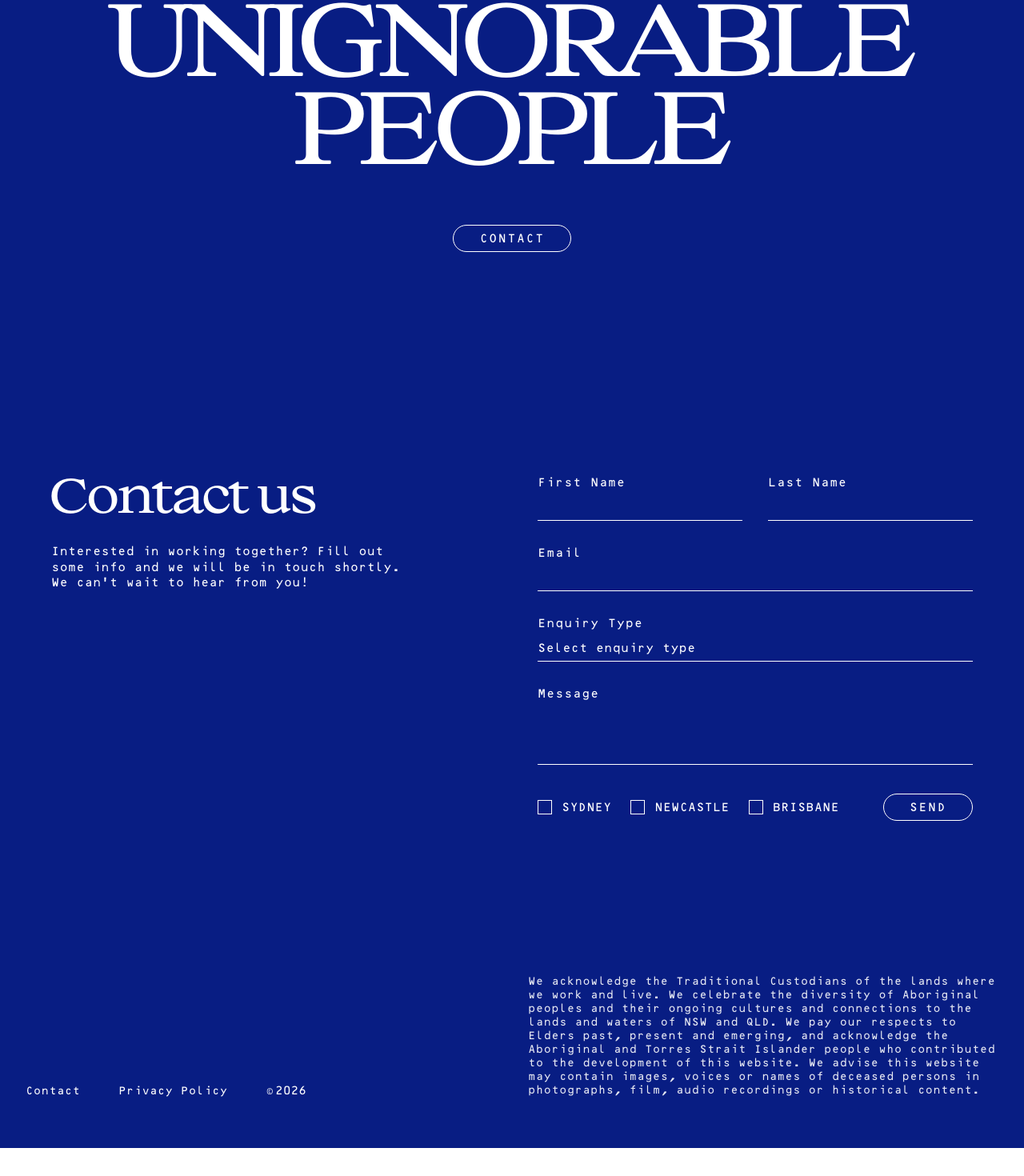
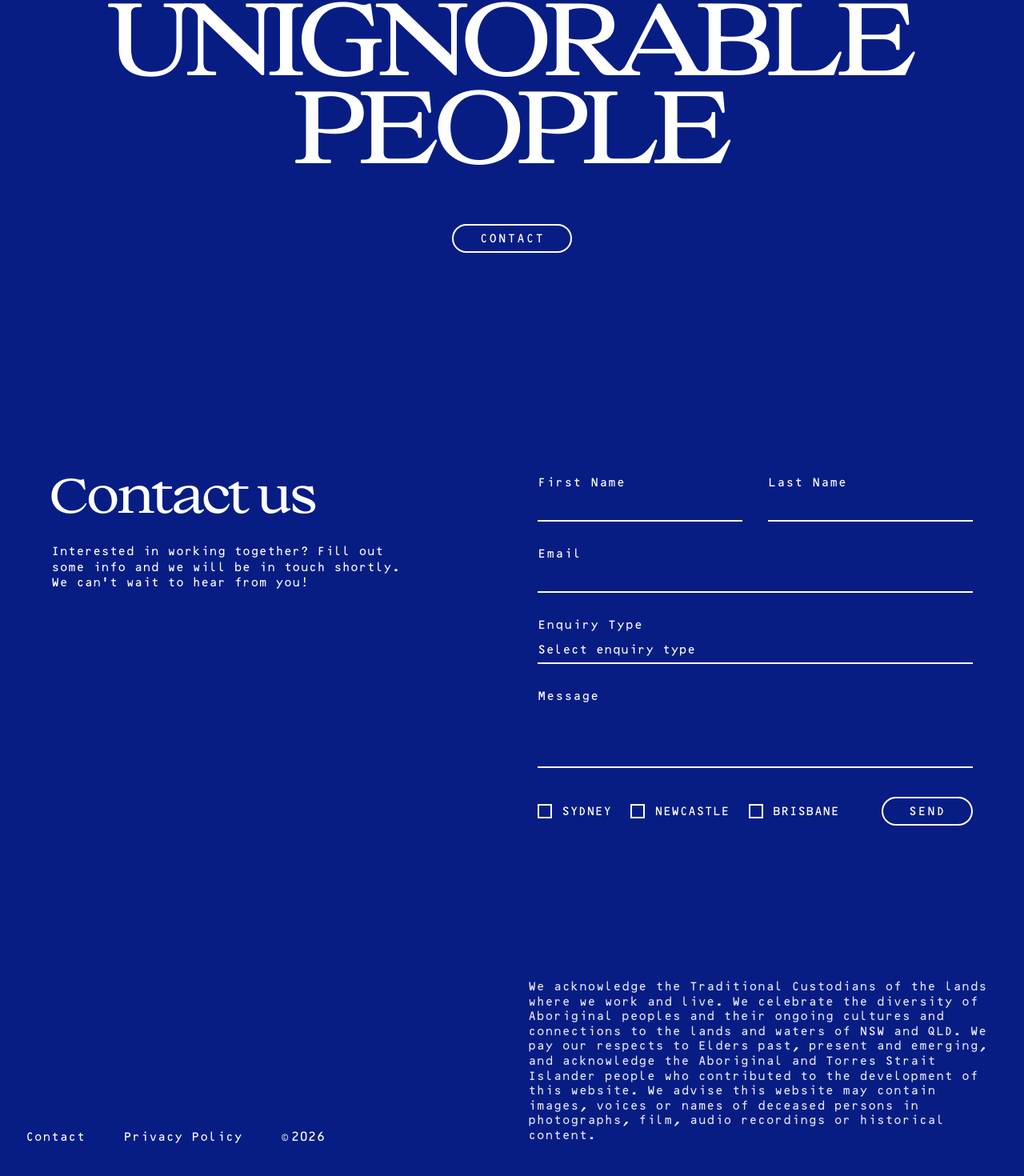
Before and after one commit to Enigma-Communication/enigma-holding-page, a React (Vite) app: page / in a window 1280 px wide. Shown: the part 477-1947 px from the top of the page at 80% size. Before the commit the page ends 1912 px from the top, so only its background shows below. Built offline with nearby package versions, Linux system fonts and the light colour scheme.

Commit message:
Update App.tsx

```diff
--- a/src/app/App.tsx
+++ b/src/app/App.tsx
@@ -51,11 +51,12 @@ const colorSchemes: ColorScheme[] = [
 
 const heroInfoMonoFont = "'OCR-B', 'OCR B', 'Courier Prime', monospace";
 const heroDisplayFont = "'Enigma-EnigmaLargeRoman', serif";
+const bodyCopyClass = 'text-[11px] md:text-xs';
 const heroHeadingWrapClass = 'w-full text-center mt-16 md:mt-32 lg:mt-36';
 const heroHeadingClass =
   'mx-auto max-w-[88vw] sm:max-w-[90vw] md:max-w-[94vw] text-[2.65rem] sm:text-[3.75rem] md:text-[5.9rem] lg:text-[6.9rem] xl:text-[8rem] 2xl:text-[9.4rem] tracking-tight leading-[0.86] mb-5 md:mb-6';
 const heroContactButtonClass =
-  'mt-10 sm:mt-6 md:mt-8 w-full sm:w-auto px-6 md:px-8 py-2 border rounded-full text-[11px] md:text-xs tracking-widest';
+  `mt-10 sm:mt-6 md:mt-8 w-full sm:w-auto px-6 md:px-8 py-2 border-2 rounded-full ${bodyCopyClass} tracking-widest`;
 
 function Footer({ textColor }: { textColor: string }) {
   return (
@@ -63,11 +64,10 @@ function Footer({ textColor }: { textColor: string }) {
       <div className="w-full max-w-7xl mx-auto px-4 md:px-8 grid gap-6 md:gap-10 md:grid-cols-2 md:items-end">
         {/* Left */}
         <div
-          className="order-2 md:order-1 flex items-baseline gap-6 md:gap-12 flex-wrap md:justify-start mt-2 md:mt-0"
+          className={`order-2 md:order-1 flex items-baseline gap-6 md:gap-12 flex-wrap md:justify-start mt-2 md:mt-0 ${bodyCopyClass}`}
           style={{
             color: textColor,
             fontFamily: "'OCR-B', 'OCR B', monospace",
-            fontSize: "clamp(11px, 0.72vw, 12px)",
             letterSpacing: "0.02em",
           }}
         >
@@ -81,11 +81,10 @@ function Footer({ textColor }: { textColor: string }) {
 
         {/* Right */}
         <div
-          className="order-1 md:order-2 max-w-[620px] md:max-w-none"
+          className={`order-1 md:order-2 max-w-[620px] md:max-w-none ${bodyCopyClass}`}
           style={{
             color: textColor,
             fontFamily: "'OCR-B', 'OCR B', monospace",
-            fontSize: "clamp(11px, 0.72vw, 12px)",
             lineHeight: 1.55,
             letterSpacing: "0.02em",
             opacity: 0.9,
@@ -228,7 +227,7 @@ export default function App() {
                     </span>
 
                     <div
-                      className="mt-3 text-xs text-center mx-auto max-w-[24rem]"
+                      className={`mt-3 ${bodyCopyClass} text-center mx-auto max-w-[24rem]`}
                     style={{ color: scheme.text, fontFamily: "'OCR-B', 'OCR B', monospace" }}
                     >
                       We'll be right back.
@@ -604,7 +603,7 @@ export default function App() {
                 initial={{ opacity: 0 }}
                 animate={{ opacity: 1 }}
                 transition={{ delay: 0.3 }}
-                className="mt-3 text-xs text-center mx-auto max-w-[24rem] transition-colors duration-500 ease-out"
+                className={`mt-3 ${bodyCopyClass} text-center mx-auto max-w-[24rem] transition-colors duration-500 ease-out`}
                 style={{ color: currentScheme.text, fontFamily: heroInfoMonoFont }}
               >
                 We'll be right back.
@@ -764,7 +763,7 @@ export default function App() {
                       </span>
 
                       <div
-                        className="mt-3 text-xs text-center mx-auto max-w-[24rem] transition-colors duration-500 ease-out"
+                        className={`mt-3 ${bodyCopyClass} text-center mx-auto max-w-[24rem] transition-colors duration-500 ease-out`}
                         style={{ color: nextScheme.text, fontFamily: heroInfoMonoFont }}
                       >
                         We'll be right back.
--- a/src/app/components/ContactForm.tsx
+++ b/src/app/components/ContactForm.tsx
@@ -224,6 +224,7 @@ export function ContactForm({
   const displayFont = "'Enigma-EnigmaLargeRoman', serif";
   const monoFont = "'OCR-B', 'OCR B', 'Courier Prime', monospace";
   const uniformTextClass = 'text-[11px] md:text-xs';
+  const lineWidth = '2px';
   const controlClassName =
     `w-full pb-2 bg-transparent border-0 border-b outline-none focus:border-opacity-100 transition-[color,border-color,opacity] duration-300 ease-out ${uniformTextClass}`;
   const locationOptions = ['Sydney', 'Newcastle', 'Brisbane'] as const;
@@ -320,7 +321,7 @@ export function ContactForm({
                 style={{
                   color: textColor,
                   borderBottomColor: textColor,
-                  borderBottomWidth: '1px',
+                  borderBottomWidth: lineWidth,
                   fontFamily: monoFont,
                 }}
               />
@@ -347,7 +348,7 @@ export function ContactForm({
                 style={{
                   color: textColor,
                   borderBottomColor: textColor,
-                  borderBottomWidth: '1px',
+                  borderBottomWidth: lineWidth,
                   fontFamily: monoFont,
                 }}
               />
@@ -376,7 +377,7 @@ export function ContactForm({
               style={{
                 color: textColor,
                 borderBottomColor: textColor,
-                borderBottomWidth: '1px',
+                borderBottomWidth: lineWidth,
                 fontFamily: monoFont,
               }}
             />
@@ -402,7 +403,7 @@ export function ContactForm({
               style={{
                 color: textColor,
                 borderBottomColor: textColor,
-                borderBottomWidth: '1px',
+                borderBottomWidth: lineWidth,
                 fontFamily: monoFont,
                 appearance: 'none',
                 WebkitAppearance: 'none',
@@ -442,7 +443,7 @@ export function ContactForm({
               style={{
                 color: textColor,
                 borderBottomColor: textColor,
-                borderBottomWidth: '1px',
+                borderBottomWidth: lineWidth,
                 fontFamily: monoFont,
               }}
             />
@@ -473,7 +474,7 @@ export function ContactForm({
                     />
                     <span
                       aria-hidden="true"
-                      className="flex size-[18px] shrink-0 items-center justify-center border transition-[opacity,border-color,background-color] duration-300 ease-out peer-focus-visible:opacity-85"
+                      className="flex size-[18px] shrink-0 items-center justify-center border-2 transition-[opacity,border-color,background-color] duration-300 ease-out peer-focus-visible:opacity-85"
                       style={{
                         borderColor,
                         backgroundColor: 'transparent',
@@ -499,7 +500,7 @@ export function ContactForm({
               active={submitButtonActive}
               type={isPreview ? 'button' : 'submit'}
               tabIndex={isPreview ? -1 : undefined}
-              className={`px-6 md:px-8 py-2 border rounded-full ${uniformTextClass} tracking-widest w-full sm:w-auto`}
+              className={`px-6 md:px-8 py-2 border-2 rounded-full ${uniformTextClass} tracking-widest w-full sm:w-auto`}
               baseBackgroundColor="transparent"
               baseBorderColor={borderColor}
               baseTextColor={textColor}
```
